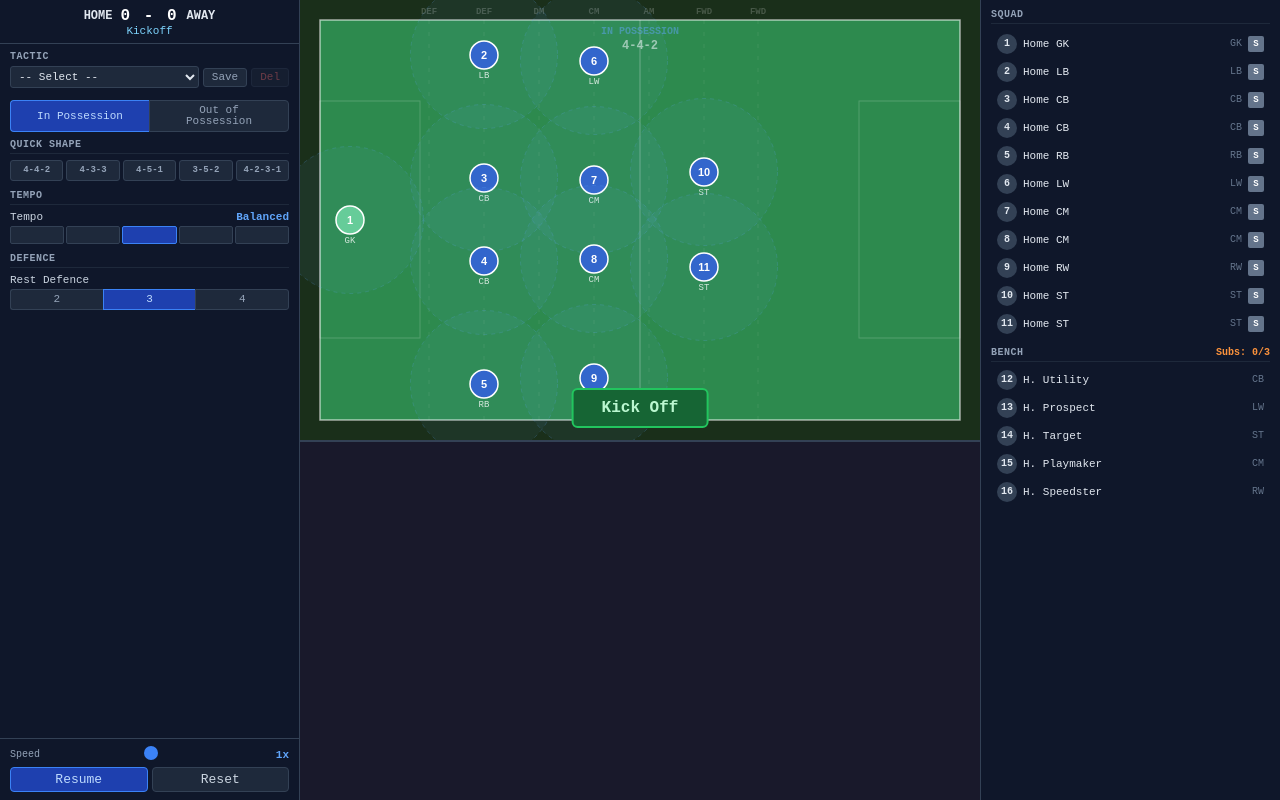
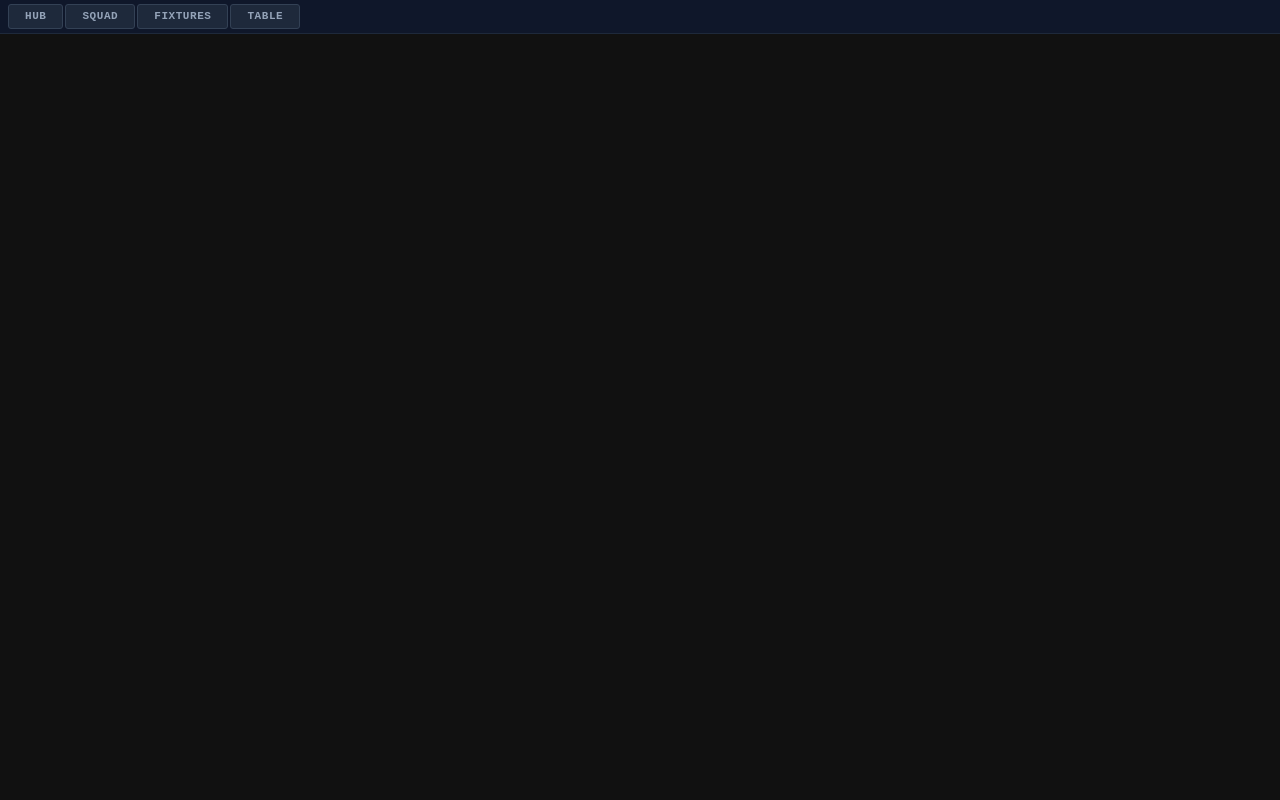
Before and after one commit to njdyson/fergie-time, a website built with Vite: page index.html in a window 1280 px wide. Built offline with nearby package versions, Linux system fonts and the light colour scheme.

Commit message:
feat(03-04): add screen containers and nav tabs to index.html
- Add nav tab bar with Hub/Squad/Fixtures/Table buttons
- Add 4 screen container divs (hub, squad, fixtures, table)
- Hide pitch-area by default (Hub is start screen)
- Add nav-tab CSS styles matching dark theme

Co-Authored-By: Claude Opus 4.6 <noreply@anthropic.com>

```diff
--- a/index.html
+++ b/index.html
@@ -96,6 +96,20 @@
         font-size: 11px;
         text-align: left;
       }
+
+      .nav-tab {
+        padding: 6px 16px;
+        background: #1e293b;
+        color: #94a3b8;
+        border: 1px solid #334155;
+        border-radius: 3px;
+        font: bold 11px/1 monospace;
+        cursor: pointer;
+        text-transform: uppercase;
+        letter-spacing: 0.05em;
+      }
+      .nav-tab:hover { background: #334155; color: #f1f5f9; }
+      .nav-tab.active { background: #60a5fa; color: #0f172a; border-color: #60a5fa; }
 
       .bench-player-btn:hover:not(:disabled) {
         background: #1e293b;
@@ -1272,8 +1286,16 @@
   <body>
     <div id="app">
 
+      <!-- ── Nav tabs ──────────────────────────────────────────── -->
+      <nav id="nav-tabs" style="display:flex; gap:2px; padding:4px 8px; background:#0f172a; border-bottom:1px solid #1e293b;">
+        <button id="nav-hub"      class="nav-tab" data-screen="HUB">Hub</button>
+        <button id="nav-squad"    class="nav-tab" data-screen="SQUAD">Squad</button>
+        <button id="nav-fixtures" class="nav-tab" data-screen="FIXTURES">Fixtures</button>
+        <button id="nav-table"    class="nav-tab" data-screen="TABLE">Table</button>
+      </nav>
+
       <!-- ── Match view ──────────────────────────────────────── -->
-      <div id="pitch-area">
+      <div id="pitch-area" style="display:none;">
         <div id="left-panel">
           <!-- Scoreboard — always visible at top -->
           <div id="scoreboard">
@@ -1331,6 +1353,12 @@
           <div id="player-view" style="display:none"></div>
         </div>
       </div>
+
+      <!-- ── Screen containers ─────────────────────────────────── -->
+      <div id="hub-screen"      style="display:none; flex:1; overflow:auto; padding:16px;"></div>
+      <div id="squad-screen"    style="display:none; flex:1; overflow:auto; padding:16px;"></div>
+      <div id="fixtures-screen" style="display:none; flex:1; overflow:auto; padding:16px;"></div>
+      <div id="table-screen"    style="display:none; flex:1; overflow:auto; padding:16px;"></div>
 
     </div>
 
```
